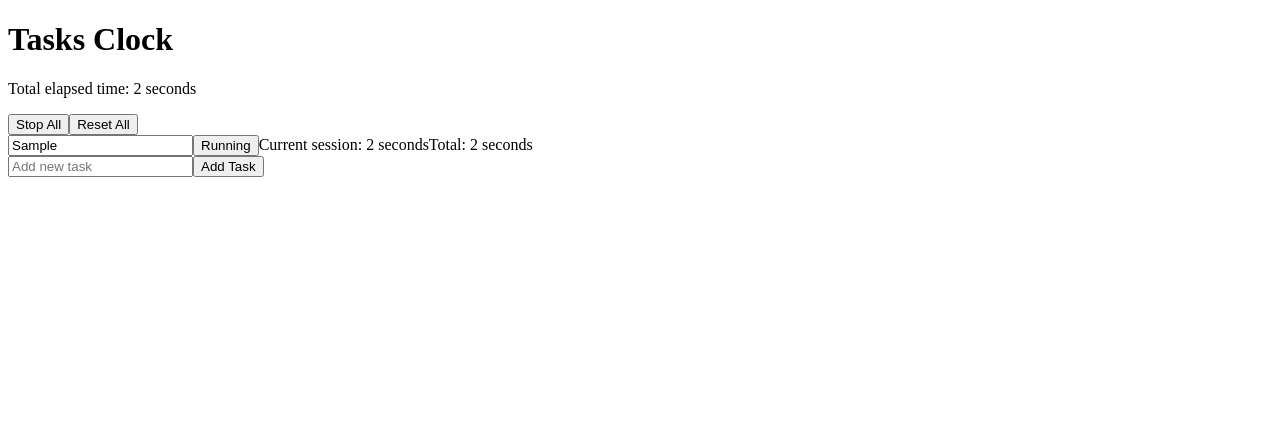
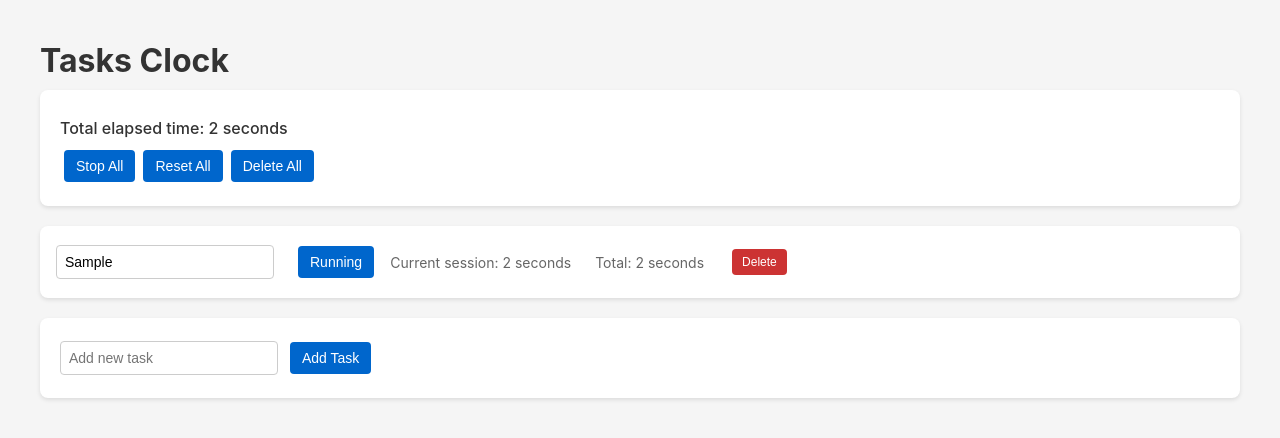
Before and after one commit to laggingreflex/clock-tasks, a React (Vite) app: page / in a window 1280 px wide. Both pictures are taken after typing "Sample" into the empty fields and a click on the button "Add Task". Shown: the top 438 px of the page. Built offline with nearby package versions, Linux system fonts and the light colour scheme.

Commit message:
add task deletion functionality and basic styles

```diff
--- a/src/App.css
+++ b/src/App.css
@@ -0,0 +1,113 @@
+body {
+  font-family: -apple-system, BlinkMacSystemFont, 'Segoe UI', Roboto, sans-serif;
+  background-color: #f5f5f5;
+  margin: 0;
+  padding: 0;
+}
+
+h1 {
+  color: #333;
+  margin-bottom: 10px;
+}
+
+button {
+  padding: 8px 12px;
+  margin: 4px;
+  background-color: #0066cc;
+  color: white;
+  border: none;
+  border-radius: 4px;
+  cursor: pointer;
+  font-size: 14px;
+  font-weight: 500;
+}
+
+button:hover {
+  background-color: #0052a3;
+}
+
+button:active {
+  background-color: #003d7a;
+}
+
+input[type="text"] {
+  padding: 8px;
+  margin-right: 8px;
+  border: 1px solid #ccc;
+  border-radius: 4px;
+  font-size: 14px;
+  width: 200px;
+}
+
+input[type="text"]:focus {
+  outline: none;
+  border-color: #0066cc;
+  box-shadow: 0 0 3px rgba(0, 102, 204, 0.3);
+}
+
+span {
+  margin-right: 12px;
+  color: #666;
+  font-size: 14px;
+}
+
+p {
+  margin: 8px 0;
+  color: #333;
+  font-weight: 500;
+}
+
+#root > div {
+  max-width: 1200px;
+  margin: 0 auto;
+  padding: 20px;
+}
+
+#root > div > div:first-of-type {
+  background-color: white;
+  padding: 20px;
+  border-radius: 8px;
+  box-shadow: 0 2px 4px rgba(0, 0, 0, 0.1);
+  margin-bottom: 20px;
+}
+
+#root > div > div:nth-of-type(2) {
+  margin-bottom: 20px;
+}
+
+#root > div > div:nth-of-type(2) > div {
+  background-color: white;
+  padding: 16px;
+  margin-bottom: 12px;
+  border-radius: 8px;
+  box-shadow: 0 2px 4px rgba(0, 0, 0, 0.1);
+  display: flex;
+  align-items: center;
+  gap: 12px;
+  flex-wrap: wrap;
+}
+
+form {
+  background-color: white;
+  padding: 20px;
+  border-radius: 8px;
+  box-shadow: 0 2px 4px rgba(0, 0, 0, 0.1);
+}
+
+form input {
+  margin-right: 8px;
+}
+
+.delete-btn {
+  background-color: #cc3333;
+  padding: 6px 10px;
+  font-size: 12px;
+}
+
+.delete-btn:hover {
+  background-color: #994444;
+}
+
+.delete-btn:active {
+  background-color: #663333;
+}
--- a/src/App.tsx
+++ b/src/App.tsx
@@ -1,4 +1,5 @@
 import { useState, useEffect } from 'react'
+import './App.css'
 
 interface Task {
   id: string
@@ -143,6 +144,15 @@ function App() {
     )
   }
 
+  const deleteTask = (id: string) => {
+    setTasks(prevTasks => prevTasks.filter(task => task.id !== id))
+  }
+
+  const deleteAllTasks = () => {
+    setTasks([])
+    setTotalElapsedTime(0)
+  }
+
   return (
     <div>
       <h1>Tasks Clock</h1>
@@ -151,6 +161,7 @@ function App() {
         <p>Total elapsed time: {totalElapsedTime} seconds</p>
         <button onClick={stopAll}>Stop All</button>
         <button onClick={resetAll}>Reset All</button>
+        <button onClick={deleteAllTasks}>Delete All</button>
       </div>
 
       <div>
@@ -171,6 +182,7 @@ function App() {
               <span>Last session: {task.lastSessionTime} seconds</span>
             )}
             <span>Total: {task.totalTime} seconds</span>
+            <button className="delete-btn" onClick={() => deleteTask(task.id)}>Delete</button>
           </div>
         ))}
       </div>
```
Also changed, not shown: 1 other file (tests, documents, lock files or other folders).
